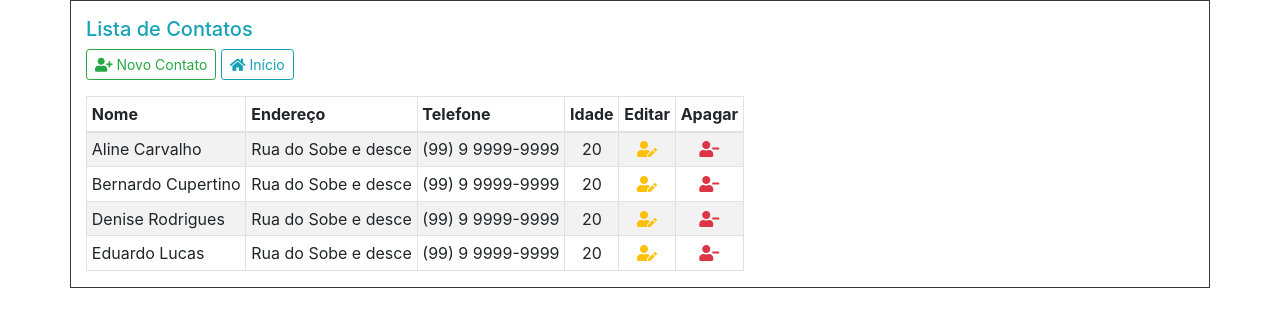
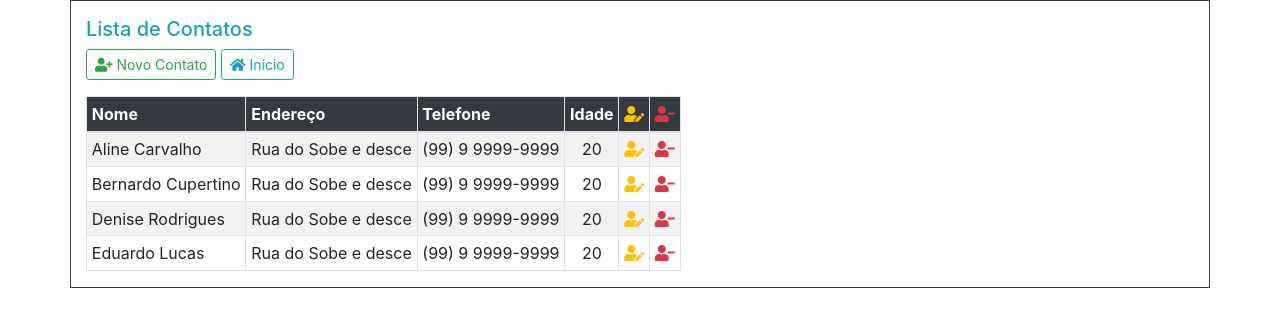
Before and after one commit to Eduardo-Lucas/django_crud, a Django app: template apps/contatos/templates/contatos/contato_list.html in a window 1280 px wide. Shown: the top 327 px of the page. Run offline with Django 3.2, Linux system fonts and the light colour scheme; the template is opened without the code that fills it: values that come from a table or form of the project are taken from there, others are empty; data comes from the database, SQL or seed files in the repository; parts of the project's set-up code (start-up, migrations or seed data) failed here and were passed over; some libraries are stand-ins or nearby versions.

Commit message:
mudando o cabecalho da lista para caber no mobile

```diff
--- a/apps/contatos/templates/contatos/contato_list.html
+++ b/apps/contatos/templates/contatos/contato_list.html
@@ -7,15 +7,22 @@
         Novo Contato</a>
     <a href="{% url 'index' %}" class="btn btn-outline-info btn-sm mb-3"><i class="fas fa-home"></i> Início</a>
 
+    <table class="responsive-sm">
     <table class="table-striped table-bordered table-hover table-sm mb-3">
-        <thead class="thead-dark">
+        <thead class="bg-dark text-white">
             <tr>
                 <th>Nome</th>
                 <th>Endereço</th>
                 <th>Telefone</th>
                 <th>Idade</th>
-                <th>Editar</th>
-                <th>Apagar</th>
+                <th>
+                    <i class="fas fa-user-edit text-warning"
+                       data-toggle="tooltip" data-placement="top" title="Editar"></i>
+                </th>
+                <th>
+                    <i class="fas fa-user-minus text-danger"
+                       data-toggle="tooltip" data-placement="top" title="Apagar"></i>
+                </th>
 
             </tr>
         </thead>
@@ -44,4 +51,5 @@
             {% endfor %}
         </tbody>
     </table>
+    </table>
 {% endblock %}
```
